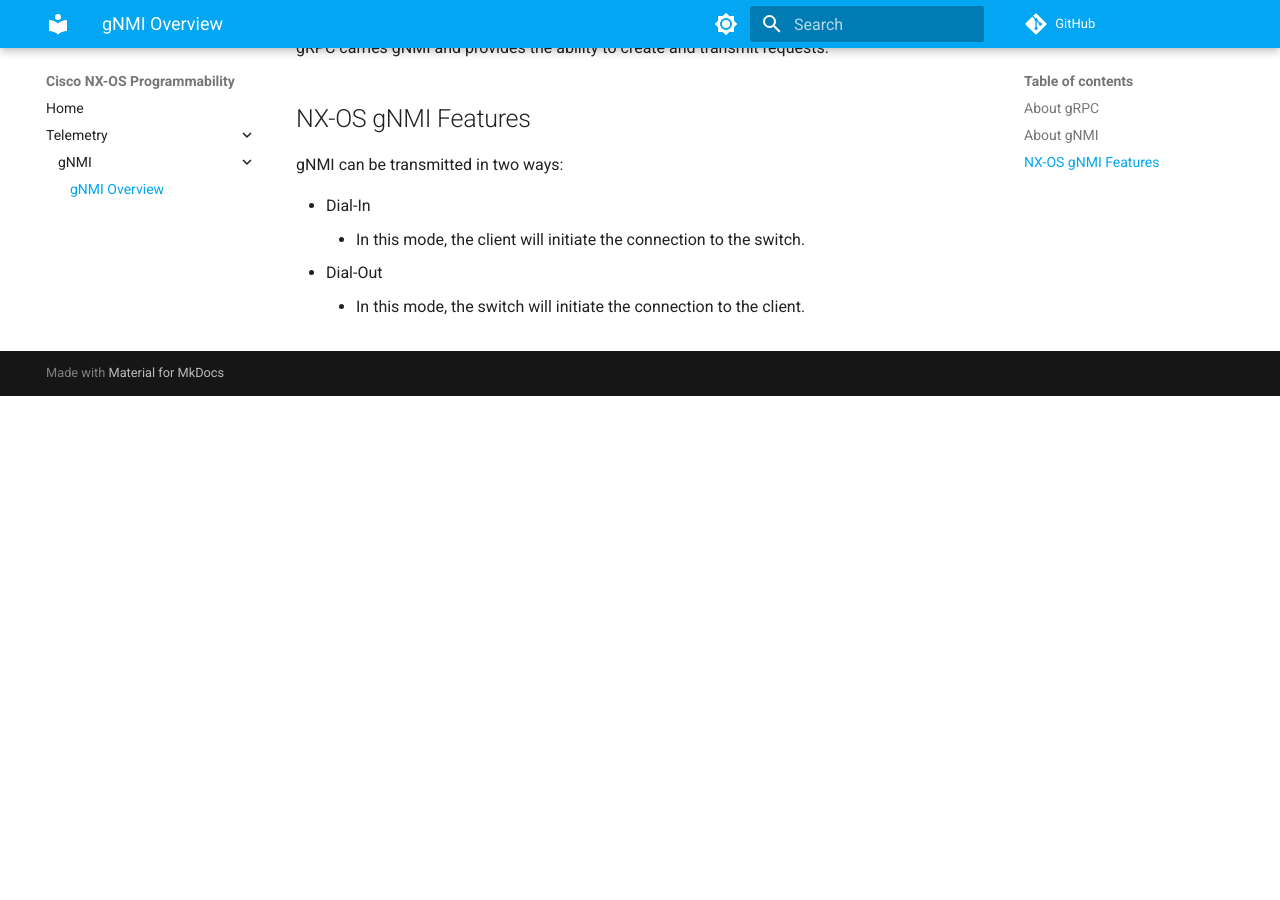
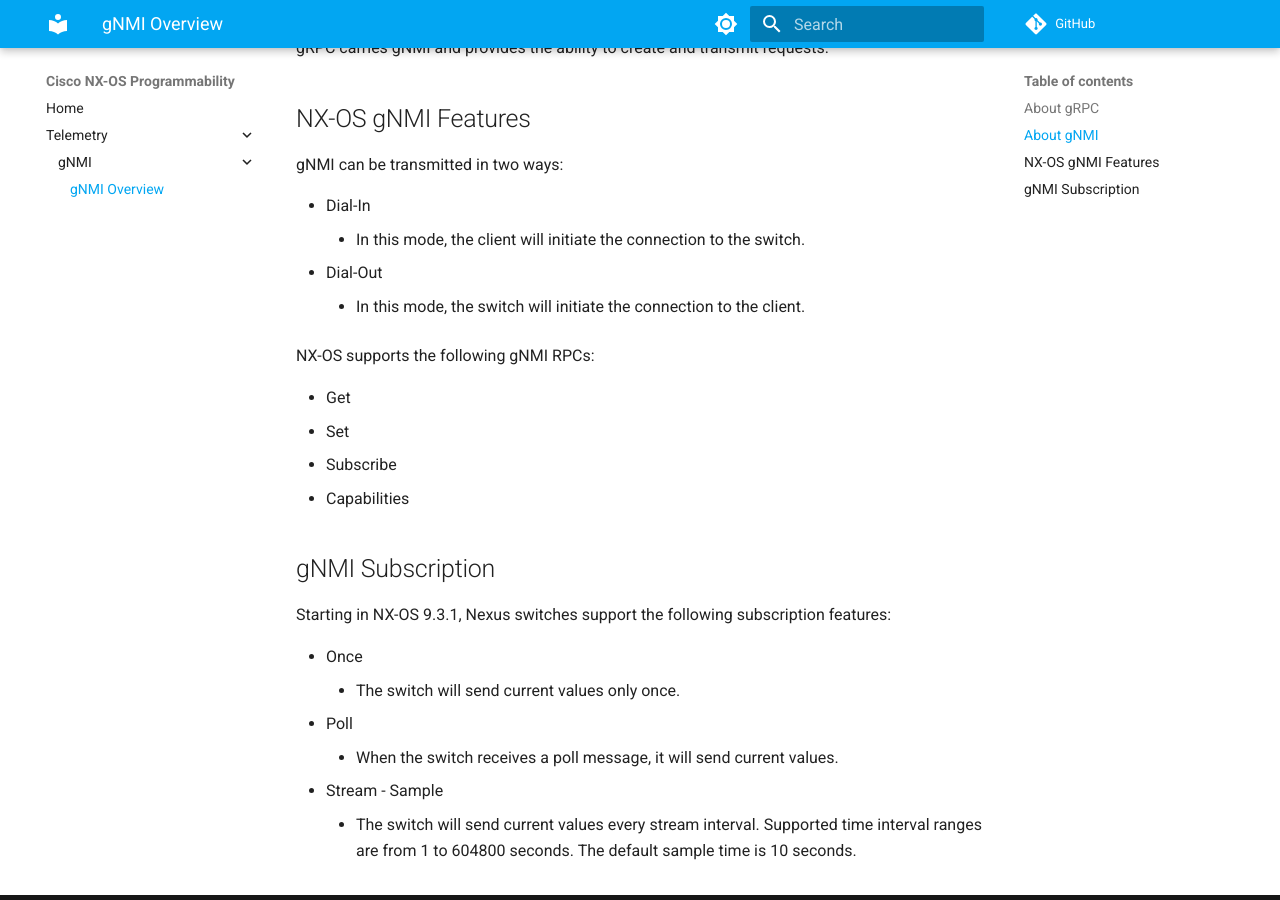
Before and after one commit to nmortari/NexusProgrammability, an MkDocs documentation site: the page built from docs/Telemetry/gNMI/1-gNMIOverview.md, in a window 1280 px wide and 900 px high, scrolled down 725 px. Built offline with MkDocs 1.6.1 and Material for MkDocs 9.7.7, drawn with Linux system fonts in a browser that asks for light colours; comment, search, counter and statistics services are not loaded; before the commit the page ends 1121 px from its top, so only the background shows below that.

Commit message:
Additional info on gNMI

```diff
--- a/docs/Telemetry/gNMI/1-gNMIOverview.md
+++ b/docs/Telemetry/gNMI/1-gNMIOverview.md
@@ -23,3 +23,21 @@ gNMI can be transmitted in two ways:
     * In this mode, the client will initiate the connection to the switch.
 * Dial-Out
     * In this mode, the switch will initiate the connection to the client.
+
+NX-OS supports the following gNMI RPCs:
+
+* Get
+* Set
+* Subscribe
+* Capabilities
+
+## gNMI Subscription
+
+Starting in NX-OS 9.3.1, Nexus switches support the following subscription features:
+
+* Once
+    * The switch will send current values only once.
+* Poll
+    * When the switch receives a poll message, it will send current values.
+* Stream - Sample
+    * The switch will send current values every stream interval. Supported time interval ranges are from 1 to 604800 seconds. The default sample time is 10 seconds.
```
